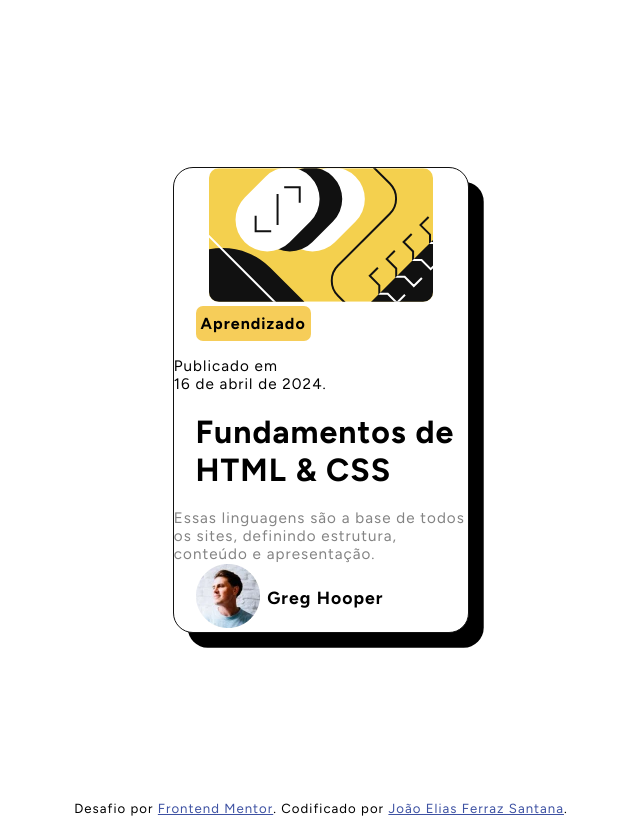
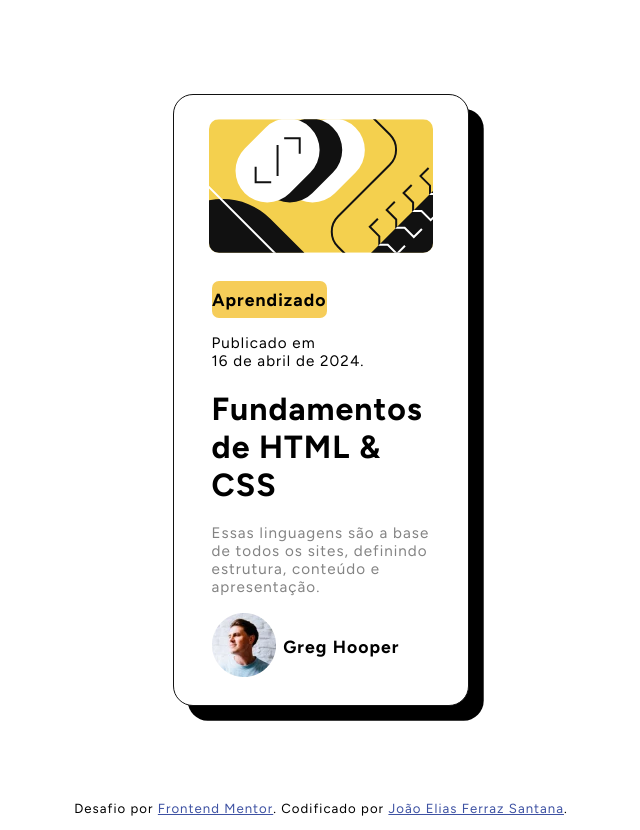
Before and after one commit to eng-joaoelias/blog-view, a plain HTML site: page index.html in a window 1280 px wide. Shown: the whole page, without its empty margins (319-959 px from the left). Drawn offline with Linux system fonts and the light colour scheme.

Commit message:
Update style.css

```diff
--- a/css/style.css
+++ b/css/style.css
@@ -1,99 +1,130 @@
-/* Importa a fonte Figtree do Google Fonts */
+/* Importa a fonte "Figtree" do Google Fonts */
 @import url('https://fonts.googleapis.com/css2?family=Figtree:ital,wght@0,300..900;1,300..900&display=swap');
 
-/* Estilos para a seção de atribuição no final da página */
+/* Estilo para a seção de atribuição no rodapé */
 .attribution {
     font-size: 1.65vh; /* Define o tamanho da fonte */
-    text-align: center; /* Alinha o texto ao centro */
-    padding-bottom: 1.7vh; /* Adiciona espaço abaixo do texto */
+    text-align: center; /* Centraliza o texto */
+    padding-bottom: 1.7vh; /* Adiciona espaço inferior */
 }
 
-/* Estilos para os links na seção de atribuição */
+/* Estilo para os links na seção de atribuição */
 .attribution a {
     color: hsl(228, 45%, 44%); /* Define a cor dos links */
 }
 
 /* Define estilos padrão para todos os elementos */
 * {
-    font-family: "Figtree", sans-serif; /* Define a fonte para todo o documento */
+    font-family: "Figtree", sans-serif; /* Define a fonte padrão */
     padding: 0; /* Remove o preenchimento padrão */
-    margin: 0; /* Remove as margens padrão */
-    vertical-align: baseline; /* Alinha verticalmente com a linha de base */
-    border: 0; /* Remove bordas */
-    letter-spacing: 0.13vh; /* Adiciona espaçamento entre letras */
+    margin: 0; /* Remove a margem padrão */
+    vertical-align: baseline; /* Alinha verticalmente os elementos */
+    border: 0; /* Remove a borda padrão */
+    letter-spacing: 0.13vh; /* Define o espaçamento entre letras */
 }
 
-/* Estilos para a seção principal do layout */
+/* Estilos para a seção principal do conteúdo */
 .principal {
-    display: flex; /* Usa flexbox para organizar os elementos */
-    justify-content: center; /* Alinha os itens ao centro horizontalmente */
-    align-items: center; /* Alinha os itens ao centro verticalmente */
-    height: 100vh; /* Define a altura da seção principal para ocupar toda a altura da tela */
+    display: flex; /* Usa o layout de flexbox */
+    justify-content: center; /* Centraliza horizontalmente */
+    align-items: center; /* Centraliza verticalmente */
+    height: 100vh; /* Define a altura como 100% da altura da viewport */
 }
 
 /* Estilos para a caixa de publicação */
 .principal .caixa-publicacao {
     background-color: rgb(255, 255, 255); /* Define a cor de fundo */
-    display: flex; /* Usa flexbox para organizar os elementos */
-    flex-direction: column; /* Organiza os elementos em coluna */
-    align-items: center; /* Alinha os itens ao centro horizontalmente */
-    border: 0.12vw solid #111111; /* Adiciona uma borda sólida */
+    display: flex; /* Usa o layout de flexbox */
+    flex-direction: column; /* Empilha os elementos verticalmente */
+    align-items: center; /* Centraliza horizontalmente */
+    border: 0.12vw solid #111111; /* Adiciona uma borda */
     box-shadow: 1.15vw 1.15vw 0px #000000; /* Adiciona sombra */
     border-radius: 20px; /* Adiciona bordas arredondadas */
-    width: 23vw; /* Define a largura da caixa */
+    width: 23vw; /* Define a largura */
     transition: 0.35s; /* Adiciona uma transição suave */
 }
 
-/* Efeitos ao passar o mouse sobre a caixa de publicação */
+/* Estilos quando passa o mouse sobre a caixa de publicação */
 .principal .caixa-publicacao:hover {
-    box-shadow: 1.7vw 1.7vw #000000; /* Altera a sombra ao passar o mouse */
+    box-shadow: 1.7vw 1.7vw #000000; /* Aumenta a sombra */
     transition: 0.35s; /* Adiciona uma transição suave */
 }
 
-/* Estilos para as imagens dentro da caixa de publicação */
+/* Estilos para a imagem no blog */
+.principal .caixa-publicacao .img-blog {
+    padding-top: 3vh; /* Adiciona espaço superior */
+}
+
+/* Estilos para a imagem dentro da caixa de publicação */
 .principal .caixa-publicacao .img-blog img {
     border-radius: 10px; /* Adiciona bordas arredondadas */
-    width: 17.5vw; /* Define a largura da imagem */
+    width: 17.5vw; /* Define a largura */
 }
 
 /* Estilos para a categoria do artigo */
 .principal .caixa-publicacao .conteudo-resumo-materia .categoria-materia {
     background-color: rgb(246, 205, 89); /* Define a cor de fundo */
     width: 9vw; /* Define a largura */
-    text-align: center; /* Alinha o texto ao centro */
-    padding-top: 1vh; /* Adiciona espaço acima do texto */
-    padding-bottom: 1vh; /* Adiciona espaço abaixo do texto */
-    margin-bottom: 2vh; /* Adiciona espaço abaixo do elemento */
+    text-align: center; /* Centraliza o texto */
+    padding-top: 1vh; /* Adiciona espaço superior */
+    padding-bottom: 1vh; /* Adiciona espaço inferior */
+    margin-bottom: 2vh; /* Adiciona espaço inferior */
     border-radius: 7px; /* Adiciona bordas arredondadas */
-    margin-left: 1.7vw; /* Define a margem esquerda */
+    margin-left: 1.7vw; /* Adiciona margem à esquerda */
 }
 
-/* Efeito ao passar o mouse sobre a categoria */
+/* Estilos quando passa o mouse sobre a categoria do artigo */
 .principal .caixa-publicacao .conteudo-resumo-materia .categoria-materia:hover {
-    cursor: pointer; /* Altera o cursor ao passar o mouse */
+    cursor: pointer; /* Muda o cursor ao passar o mouse */
 }
 
-/* Estilos para o texto da data de publicação */
+/* Estilos para o texto dentro da categoria do artigo */
+.principal .caixa-publicacao .conteudo-resumo-materia .categoria-materia p {
+    font-size: 2.2vh; /* Define o tamanho da fonte */
+}
+
+/* Estilos para a data de publicação do artigo */
+.principal .caixa-publicacao .conteudo-resumo-materia .data-publicacao-materia {
+    margin-top: 1vh; /* Adiciona espaço superior */
+    margin-bottom: 1vh; /* Adiciona espaço inferior */
+    margin-left: 1.7vw; /* Adiciona margem à esquerda */
+}
+
+/* Estilos para o texto dentro da data de publicação do artigo */
 .principal .caixa-publicacao .conteudo-resumo-materia .data-publicacao-materia p {
     font-size: 1.9vh; /* Define o tamanho da fonte */
 }
 
 /* Estilos para o título do artigo */
 .principal .caixa-publicacao .conteudo-resumo-materia .titulo-materia {
-    margin-top: 2.5vh; /* Adiciona espaço acima do título */
-    margin-bottom: 2.5vh; /* Adiciona espaço abaixo do título */
-    margin-left: 1.7vw; /* Define a margem esquerda */
+    margin-top: 2.5vh; /* Adiciona espaço superior */
+    margin-bottom: 2.5vh; /* Adiciona espaço inferior */
+    margin-left: 1.7vw; /* Adiciona margem à esquerda */
     transition: 0.3s; /* Adiciona uma transição suave */
 }
 
-/* Efeito ao passar o mouse sobre o título */
+/* Estilos para o título do artigo quando passa o mouse sobre ele */
 .principal .caixa-publicacao .conteudo-resumo-materia .titulo-materia:hover{
-    color: rgb(246, 210, 72); /* Altera a cor ao passar o mouse */
-    cursor: pointer; /* Altera o cursor ao passar o mouse */
+    color: rgb(246, 210, 72); /* Muda a cor do texto */
+    cursor: pointer; /* Muda o cursor ao passar o mouse */
     transition: 0.3s; /* Adiciona uma transição suave */
 }
 
+/* Estilos para o conteúdo do artigo */
+.principal .caixa-publicacao .conteudo-resumo-materia {
+    padding-top: 3vh; /* Adiciona espaço superior */
+    padding-left: 2vh; /* Adiciona espaço à esquerda */
+    padding-right: 2vh; /* Adiciona espaço à direita */
+    padding-bottom: 3vh; /* Adiciona espaço inferior */
+}
+
 /* Estilos para o resumo do artigo */
+.principal .caixa-publicacao .conteudo-resumo-materia .resumo-materia {
+    margin-bottom: 2vh; /* Adiciona espaço inferior */
+    margin-left: 1.7vw; /* Adiciona margem à esquerda */
+}
+
+/* Estilos para o texto dentro do resumo do artigo */
 .principal .caixa-publicacao .conteudo-resumo-materia .resumo-materia p {
     font-size: 1.9vh; /* Define o tamanho da fonte */
     color: rgb(131, 131, 131); /* Define a cor do texto */
@@ -101,14 +132,14 @@
 
 /* Estilos para as informações do autor */
 .principal .caixa-publicacao .conteudo-resumo-materia .info-autor {
-    display: flex; /* Usa flexbox para organizar os elementos */
-    flex-direction: row; /* Organiza os elementos em linha */
-    align-items: center; /* Alinha os itens ao centro verticalmente */
-    margin-left: 1.7vw; /* Define a margem esquerda */
+    display: flex; /* Usa o layout de flexbox */
+    flex-direction: row; /* Empilha os elementos horizontalmente */
+    align-items: center; /* Centraliza verticalmente */
+    margin-left: 1.7vw; /* Adiciona margem à esquerda */
 }
 
 /* Estilos para o nome do autor */
 .principal .caixa-publicacao .conteudo-resumo-materia .info-autor .nome-autor {
-    padding-left: 0.6vw; /* Adiciona espaço à esquerda do texto */
+    padding-left: 0.6vw; /* Adiciona espaço à esquerda */
     font-size: 2.2vh; /* Define o tamanho da fonte */
 }
```
